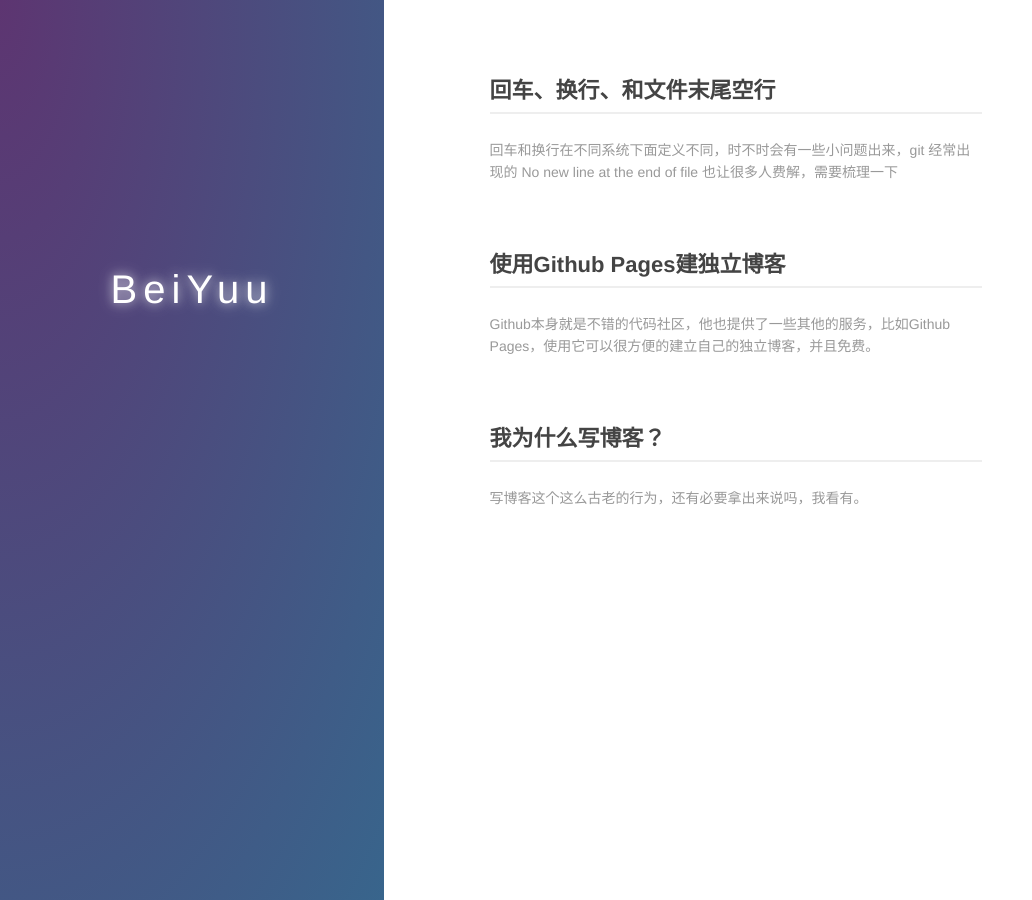
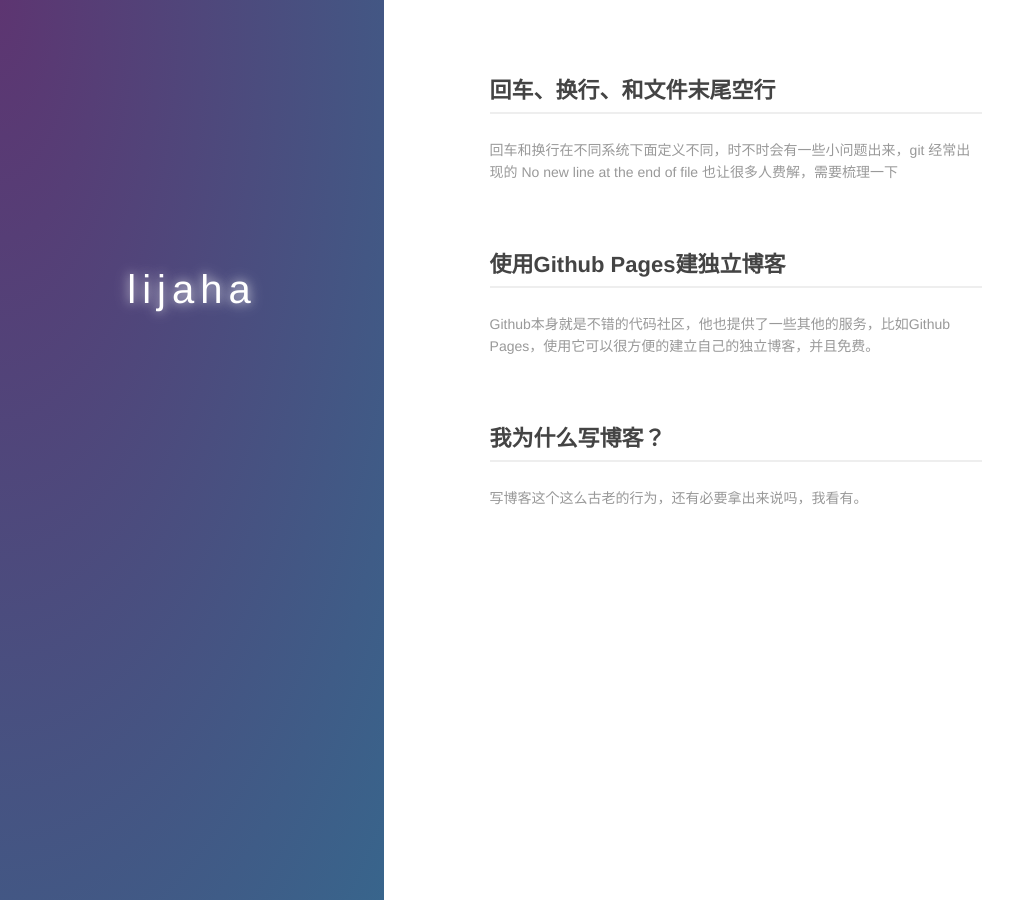
Before and after one commit to lijaha/lijaha.github.io, a Jekyll site: the page built from index.md, in a window 1280 px wide. Shown: the whole page, without its empty margins (0-1032 px from the left). Built offline with Jekyll 4.4.1, drawn with Linux system fonts in a browser that asks for light colours.

Commit message:
change some

```diff
--- a/CNAME
+++ b/CNAME
@@ -1 +1 @@
-example.com
+lijaha.com
--- a/index.md
+++ b/index.md
@@ -6,7 +6,7 @@ layout: default
   <div class="index-wrapper">
     <div class="aside">
       <div class="info-card">
-        <h1>BeiYuu</h1>
+        <h1>lijaha</h1>
         <a href="http://weibo.com/beiyuu/" target="_blank"><img src="http://www.weibo.com/favicon.ico" alt="" width="25"/></a>
         <a href="http://www.douban.com/people/beiyuu/" target="_blank"><img src="http://www.douban.com/favicon.ico" alt="" width="22"/></a>
         <a href="http://instagram.com/beiyuu/" target="_blank"><img src="http://d36xtkk24g8jdx.cloudfront.net/bluebar/00c6602/images/ico/favicon.ico" alt="" width="22"/></a>
```
Also changed, not shown: 1 other file.
